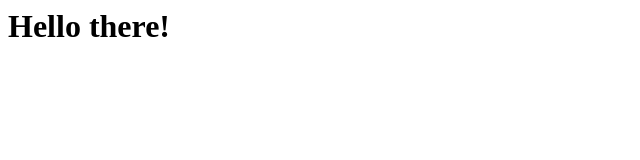
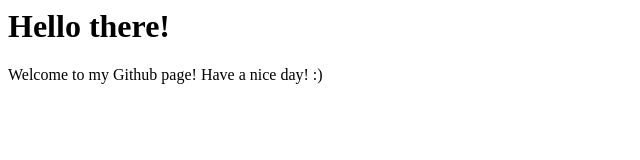
Before and after one commit to mikohanna/mikohanna.github.io, a plain HTML site: page index.html in a window 1280 px wide. Shown: the whole page, without its empty margins (0-640 px from the left). Drawn offline with Linux system fonts and the light colour scheme.

Commit message:
Update index.html

```diff
--- a/index.html
+++ b/index.html
@@ -6,5 +6,6 @@
         <h1>
             Hello there!
         </h1>
+        <p>Welcome to my Github page! Have a nice day! :)</p>
     </body>
 </html>
```
